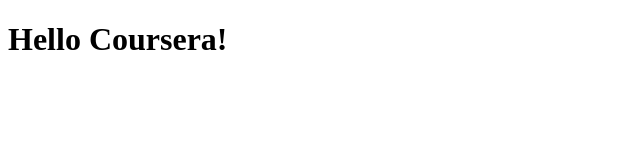
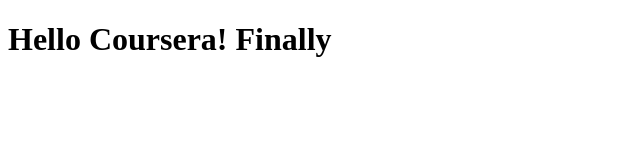
Before and after one commit to aishaumar/Coursera-course, a plain HTML site: page site/index.html in a window 1280 px wide. Shown: the whole page, without its empty margins (0-640 px from the left). Drawn offline with Linux system fonts and the light colour scheme.

Commit message:
small addition

```diff
--- a/site/index.html
+++ b/site/index.html
@@ -4,6 +4,6 @@
 	<title>Hello Coursera!</title>
 </head>
 <body>
-<h1>Hello Coursera!</h1>
+<h1>Hello Coursera! Finally</h1>
 </body>
 </html>
```
